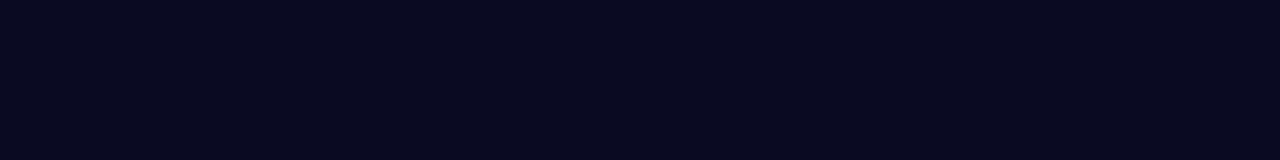
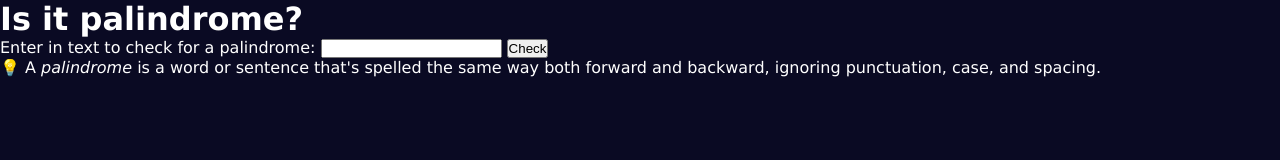
Before and after one commit to Erikote04/Palindrome-Checker, a plain HTML site: page index.html in a window 1280 px wide. Drawn offline with Linux system fonts and the light colour scheme.

Commit message:
Added markup HTML

```diff
--- a/index.html
+++ b/index.html
@@ -7,6 +7,20 @@
     <title>Palindrome Checker</title>
 </head>
 <body>
-
+    <main class="container">
+        <h1 class="title">Is it palindrome?</h1>
+        <div class="palindrome-div">
+            <label for="text-input">Enter in text to check for a palindrome:</label>
+            <input type="text" id="text-input" class="palindrome-input">
+            <button id="check-btn" class="palindrome-btn">Check</button>
+            <div id="result" class="results-div hidden"></div>
+        </div>
+        <div class="palindrome-definition-div">
+            <p class="palindrome-definition">
+                <span role="img" aria-label="light-bulb">💡</span>
+                A <dfn>palindrome</dfn> is a word or sentence that's spelled the same way both forward and backward, ignoring punctuation, case, and spacing.
+            </p>
+        </div>
+    </main>
 </body>
 </html>
```
